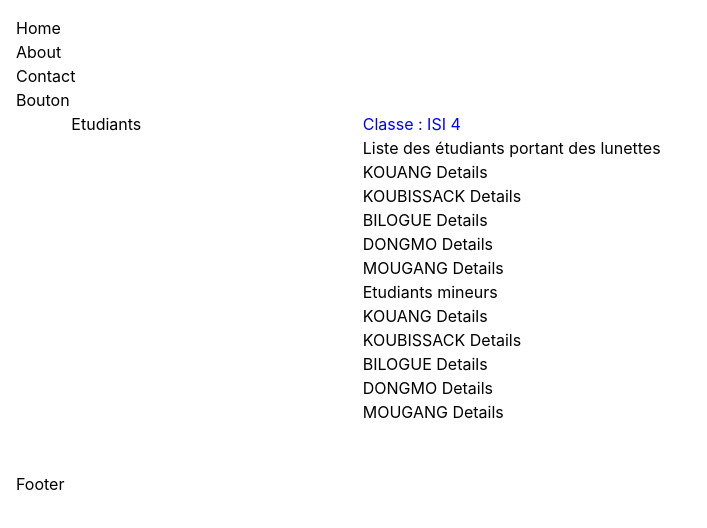
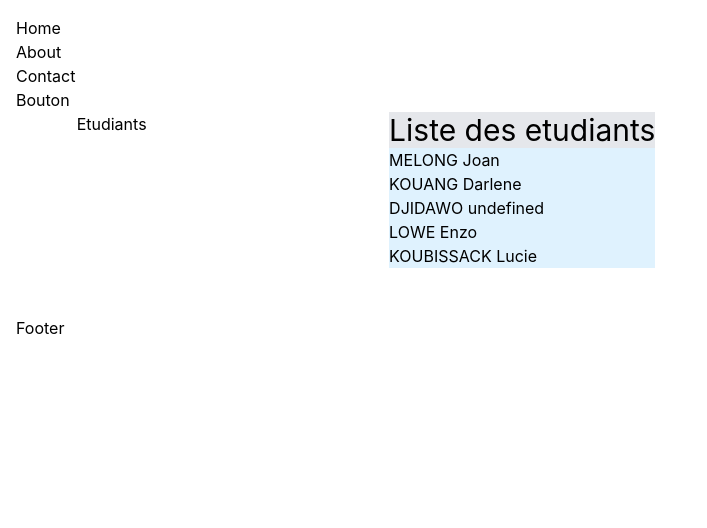
Before and after one commit to jojo-math/friandiseApp-angular, an Angular app: page /etudiants in a window 1280 px wide. Shown: the top 528 px of the page, without its empty margins (0-707 px from the left). Built offline with nearby package versions, Linux system fonts and the light colour scheme.

Commit message:
Communication des composants : parent a enfant

```diff
--- a/src/app/app.routes.ts
+++ b/src/app/app.routes.ts
@@ -3,6 +3,7 @@ import { Etudiants } from './view/etudiants/etudiants';
 import { Navbar } from './view/navbar/navbar';
 import { Footer } from './view/footer/footer';
 import { About } from './about/about';
+import { Student } from './components/student/student';
 import { DetailsStudent } from './view/details-student/details-student';
 
 export const routes: Routes = [
@@ -29,5 +30,9 @@ export const routes: Routes = [
     {
         path: 'about',
         component: About
+    },
+    {
+        path: 'student',
+        component: Student
     }
 ];
--- a/src/app/components/student/student.html
+++ b/src/app/components/student/student.html
@@ -1 +1 @@
-<p>student works!</p>
+<p class="bg-sky-100">{{etu?.nom+' '+etu?.prenom}}</p>
--- a/src/app/components/student/student.ts
+++ b/src/app/components/student/student.ts
@@ -8,6 +8,9 @@ import { Component, Input } from '@angular/core';
 })
 
 
+
 export class Student {
-  @Input() etudiant!:Etudiant
+  @Input() etu!:Etudiant | null;
+
+
 }
--- a/src/app/view/etudiants/etudiants.html
+++ b/src/app/view/etudiants/etudiants.html
@@ -1,4 +1,4 @@
-<h1> Classe : {{txtClass}}</h1>
+<!-- <h1> Classe : {{txtClass}}</h1>
 <p>Liste des étudiants portant des lunettes</p>
 
 @if (is_isi4) {
@@ -22,4 +22,8 @@
 
     }
 
-</ul>
+</ul> -->
+<h3 class="text-3xl p-4x bg-gray-200">Liste des etudiants</h3>
+@for (item of etudiantsList; track $index) {
+    <app-student [etu]="item"></app-student>
+}
--- a/src/app/view/etudiants/etudiants.ts
+++ b/src/app/view/etudiants/etudiants.ts
@@ -1,19 +1,20 @@
 import { Component } from '@angular/core';
 import { Router } from '@angular/router';
-interface Etudiant{
-  matricule: string,
-  nom: string;
-  prenom: string;
-  classe: string;
-  dateNaissance?: string;
-  sexe: string;
-  filiere: string;
-  niveau: string;
-}
+import { Student } from "../../components/student/student";
+// interface Etudiant{
+//   matricule: string,
+//   nom: string;
+//   prenom: string;
+//   classe: string;
+//   dateNaissance?: string;
+//   sexe: string;
+//   filiere: string;
+//   niveau: string;
+// }
 
 @Component({
   selector: 'app-etudiants',
-  imports: [],
+  imports: [Student],
   templateUrl: './etudiants.html',
   styles: [`
        h1 {
@@ -27,13 +28,21 @@ export class Etudiants {
     private matricule: string = "2024-ISI-001";
     is_isi4: boolean = true;
     public students: string[] = ['KOUANG', 'KOUBISSACK', 'BILOGUE', 'DONGMO', 'MOUGANG'];
-    list_students: Etudiant[] = [
-      { matricule:'2223i098', nom: 'KOUANG', prenom: 'Jackie', classe:'ISI 4 FR', sexe: 'F', filiere: 'ISI', niveau: '4' },
-      { matricule:'2223i021',nom: 'KOUBISSACK', prenom: 'Lucie', classe:'ISI 4 FR', dateNaissance: '12-09-2004', sexe: 'F', filiere: 'ISI', niveau: '4' },
-      { matricule:'2223i023',nom: 'BILOGUE', prenom: 'Jean', classe:'ISI 4 FR', dateNaissance: '12-09-2005', sexe: 'M', filiere: 'ISI', niveau: '4' },
-      { matricule:'2223i043',nom: 'DONGMO', prenom: 'Jean', classe:'ISI 4 FR', dateNaissance: '12-09-2006', sexe: 'M', filiere: 'ISI', niveau: '4' },
-      { matricule:'2223i103',nom: 'MOUGANG', prenom: 'Jean', classe:'ISI 4 FR', dateNaissance: '24-02-2004', sexe: 'M', filiere: 'ISI', niveau: '4' }
-    ];
+    // list_students: Etudiant[] = [
+    //   { matricule:'2223i098', nom: 'KOUANG', prenom: 'Jackie', classe:'ISI 4 FR', sexe: 'F', filiere: 'ISI', niveau: '4' },
+    //   { matricule:'2223i021',nom: 'KOUBISSACK', prenom: 'Lucie', classe:'ISI 4 FR', dateNaissance: '12-09-2004', sexe: 'F', filiere: 'ISI', niveau: '4' },
+    //   { matricule:'2223i023',nom: 'BILOGUE', prenom: 'Jean', classe:'ISI 4 FR', dateNaissance: '12-09-2005', sexe: 'M', filiere: 'ISI', niveau: '4' },
+    //   { matricule:'2223i043',nom: 'DONGMO', prenom: 'Jean', classe:'ISI 4 FR', dateNaissance: '12-09-2006', sexe: 'M', filiere: 'ISI', niveau: '4' },
+    //   { matricule:'2223i103',nom: 'MOUGANG', prenom: 'Jean', classe:'ISI 4 FR', dateNaissance: '24-02-2004', sexe: 'M', filiere: 'ISI', niveau: '4' }
+    // ];
+
+    public etudiantsList:Etudiant[] = [
+    {matricule:"2223i036", nom:"MELONG", prenom:"Joan", dateNaissance:"2000-04-23"},
+    {matricule:"2223i037", nom:"KOUANG", prenom:"Darlene", dateNaissance:"2000-04-23"},
+    {matricule:"2223i123", nom:"DJIDAWO", dateNaissance:"2000-04-23"},
+    {matricule:"2223i098", nom:"LOWE", prenom:"Enzo", dateNaissance:"2000-04-23"},
+    {matricule:"2223i204", nom:"KOUBISSACK", prenom:"Lucie", dateNaissance:"2000-04-23"}
+  ]
 
     constructor(private router:Router){
 
```
Also changed, not shown: src/app/interface/etudiant.ts (line endings or trailing spaces).
